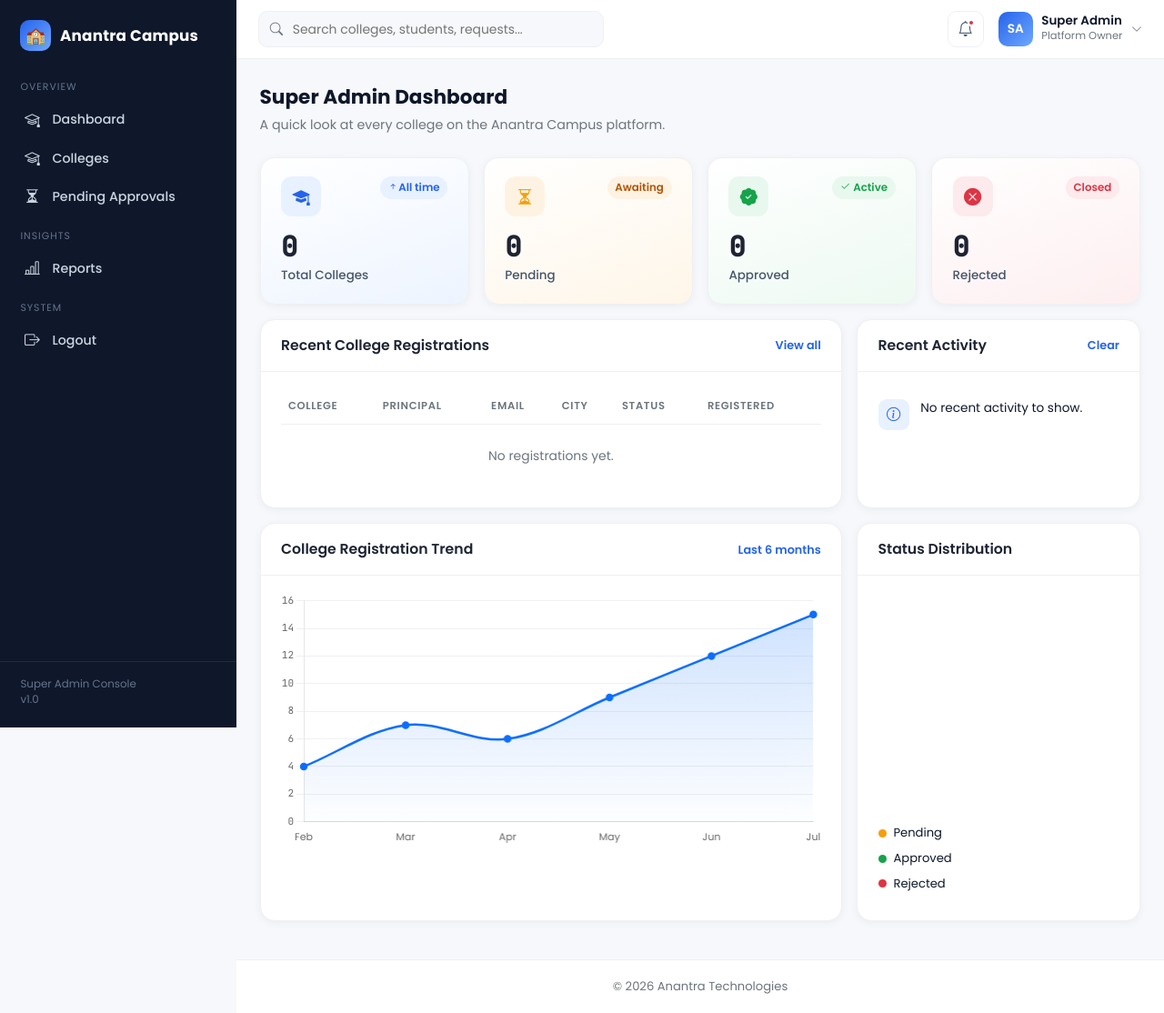
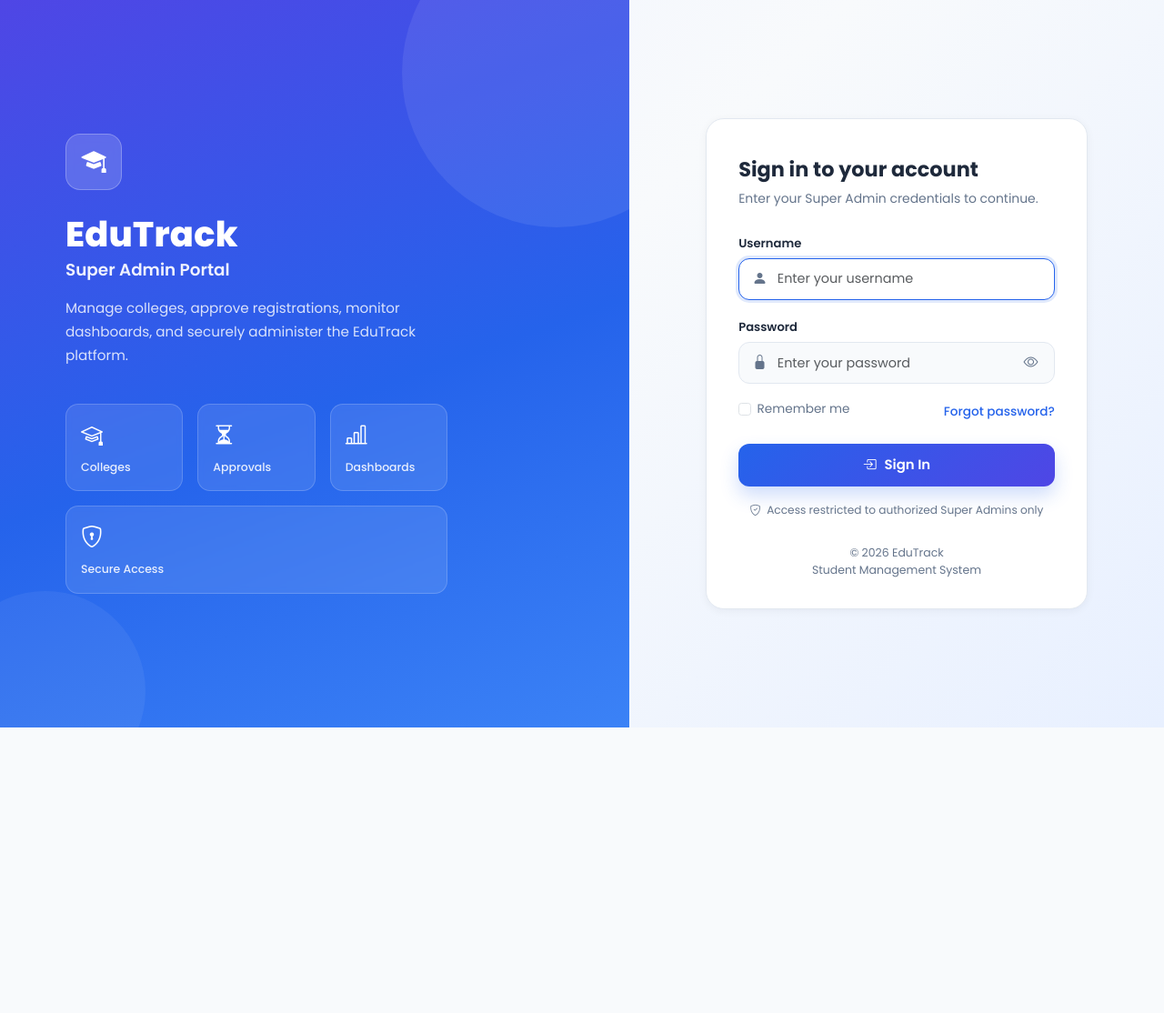
Before and after one commit to Solanki777/Anantra, a Django app: page /superadmin/ in a window 1280 px wide. Shown: the whole page at 91% size. After the commit the page ends 800 px from the top, so only its background shows below. Run offline with Django 5.2, Linux system fonts and the light colour scheme; data that the repository does not hold is empty; a map, chart or similar area stays blank.

Commit message:
superamdin in college

```diff
--- /dev/null
+++ b/superadmin/templates/login.html
@@ -0,0 +1,528 @@
+{% load static %}
+<!DOCTYPE html>
+<html lang="en">
+<head>
+    <meta charset="UTF-8">
+    <meta name="viewport" content="width=device-width, initial-scale=1.0">
+    <title>Super Admin Login | EduTrack</title>
+
+    <!-- Bootstrap 5 CSS (CDN) -->
+    <link href="https://cdn.jsdelivr.net/npm/bootstrap@5.3.3/dist/css/bootstrap.min.css" rel="stylesheet">
+
+    <!-- Bootstrap Icons (CDN) -->
+    <link rel="stylesheet" href="https://cdn.jsdelivr.net/npm/bootstrap-icons@1.11.3/font/bootstrap-icons.css">
+
+    <!-- Google Fonts: Poppins -->
+    <link rel="preconnect" href="https://fonts.googleapis.com">
+    <link href="https://fonts.googleapis.com/css2?family=Poppins:wght@400;500;600;700;800&display=swap" rel="stylesheet">
+
+    <style>
+        :root {
+            --et-primary: #2563eb;
+            --et-primary-dark: #1d4ed8;
+            --et-indigo: #4f46e5;
+            --et-text: #1e293b;
+            --et-text-soft: #64748b;
+            --et-border: #e2e8f0;
+            --et-bg-soft: #f8fafc;
+            --et-shadow: 0 2px 10px rgba(15, 23, 42, .05);
+            --et-shadow-hover: 0 20px 45px rgba(37, 99, 235, .16);
+        }
+
+        * { box-sizing: border-box; }
+
+        body {
+            margin: 0;
+            font-family: 'Poppins', sans-serif;
+            color: var(--et-text);
+            min-height: 100vh;
+            background: linear-gradient(135deg, #eef2ff 0%, #f8fafc 45%, #e8f0ff 100%);
+        }
+
+        /* ============ PAGE SHELL ============ */
+        .et-shell {
+            min-height: 100vh;
+            display: flex;
+            align-items: stretch;
+        }
+
+        /* ============ LEFT PANEL (desktop only) ============ */
+        .et-left {
+            flex: 1;
+            display: none;
+            flex-direction: column;
+            justify-content: center;
+            padding: 4rem 4.5rem;
+            position: relative;
+            overflow: hidden;
+            color: #fff;
+            background: linear-gradient(160deg, var(--et-indigo) 0%, var(--et-primary) 55%, #3b82f6 100%);
+        }
+
+        .et-left::before,
+        .et-left::after {
+            content: "";
+            position: absolute;
+            border-radius: 50%;
+            background: rgba(255,255,255,.08);
+        }
+        .et-left::before { width: 340px; height: 340px; top: -90px; right: -90px; }
+        .et-left::after { width: 220px; height: 220px; bottom: -70px; left: -60px; background: rgba(255,255,255,.06); }
+
+        .et-brand-mark {
+            width: 62px;
+            height: 62px;
+            border-radius: 16px;
+            background: rgba(255,255,255,.16);
+            border: 1px solid rgba(255,255,255,.25);
+            display: flex;
+            align-items: center;
+            justify-content: center;
+            font-size: 1.7rem;
+            margin-bottom: 1.6rem;
+            backdrop-filter: blur(4px);
+        }
+
+        .et-left h1 {
+            font-weight: 800;
+            font-size: 2.4rem;
+            margin: 0 0 .35rem;
+            letter-spacing: .2px;
+        }
+
+        .et-left h2 {
+            font-weight: 600;
+            font-size: 1.15rem;
+            margin: 0 0 1.1rem;
+            color: rgba(255,255,255,.92);
+        }
+
+        .et-left p {
+            font-size: .95rem;
+            line-height: 1.7;
+            color: rgba(255,255,255,.82);
+            max-width: 420px;
+            margin-bottom: 2.5rem;
+        }
+
+        .et-illustration {
+            display: flex;
+            gap: 1rem;
+            flex-wrap: wrap;
+            max-width: 420px;
+        }
+
+        .et-illustration .tile {
+            flex: 1 1 120px;
+            background: rgba(255,255,255,.10);
+            border: 1px solid rgba(255,255,255,.18);
+            border-radius: 14px;
+            padding: 1rem;
+            backdrop-filter: blur(3px);
+        }
+
+        .et-illustration .tile i {
+            font-size: 1.5rem;
+            margin-bottom: .5rem;
+            display: block;
+        }
+
+        .et-illustration .tile span {
+            font-size: .78rem;
+            font-weight: 500;
+            color: rgba(255,255,255,.88);
+            display: block;
+        }
+
+        @media (min-width: 992px) {
+            .et-left { display: flex; }
+        }
+
+        /* ============ RIGHT PANEL ============ */
+        .et-right {
+            flex: 1;
+            display: flex;
+            align-items: center;
+            justify-content: center;
+            padding: 2rem 1.25rem;
+        }
+
+        .et-login-card {
+            width: 100%;
+            max-width: 420px;
+            background: #fff;
+            border-radius: 20px;
+            border: 1px solid var(--et-border);
+            box-shadow: var(--et-shadow);
+            padding: 2.4rem 2.2rem 2rem;
+            transition: box-shadow .25s ease, transform .25s ease;
+            animation: et-fade-in .5s ease both;
+        }
+
+        .et-login-card:hover {
+            box-shadow: var(--et-shadow-hover);
+            transform: translateY(-2px);
+        }
+
+        @keyframes et-fade-in {
+            from { opacity: 0; transform: translateY(14px); }
+            to   { opacity: 1; transform: translateY(0); }
+        }
+
+        .et-mobile-brand {
+            display: flex;
+            align-items: center;
+            gap: .7rem;
+            margin-bottom: 1.6rem;
+        }
+        .et-mobile-brand .mark {
+            width: 44px; height: 44px; border-radius: 12px;
+            background: linear-gradient(135deg, var(--et-primary), var(--et-indigo));
+            color: #fff; display: flex; align-items: center; justify-content: center; font-size: 1.3rem;
+            flex: none;
+        }
+        .et-mobile-brand .name { font-weight: 700; font-size: 1.15rem; color: var(--et-text); line-height: 1.1; }
+        .et-mobile-brand .tag { font-size: .78rem; color: var(--et-text-soft); font-weight: 500; }
+
+        @media (min-width: 992px) {
+            .et-mobile-brand { display: none; }
+        }
+
+        .et-form-title {
+            font-weight: 700;
+            font-size: 1.4rem;
+            margin-bottom: .3rem;
+            color: var(--et-text);
+        }
+        .et-form-sub {
+            font-size: .87rem;
+            color: var(--et-text-soft);
+            margin-bottom: 1.6rem;
+        }
+
+        .et-input-group {
+            position: relative;
+            margin-bottom: 1.1rem;
+        }
+
+        .et-input-group label {
+            font-size: .82rem;
+            font-weight: 600;
+            color: var(--et-text);
+            margin-bottom: .4rem;
+            display: inline-block;
+        }
+
+        .et-input-wrap { position: relative; }
+
+        .et-input-wrap i.et-leading-icon {
+            position: absolute;
+            left: .95rem;
+            top: 50%;
+            transform: translateY(-50%);
+            color: var(--et-text-soft);
+            font-size: 1rem;
+            pointer-events: none;
+        }
+
+        .et-input-wrap .form-control {
+            padding: .7rem .9rem .7rem 2.6rem;
+            border-radius: 12px;
+            border: 1px solid var(--et-border);
+            font-size: .9rem;
+            background: var(--et-bg-soft);
+            transition: box-shadow .15s ease, border-color .15s ease, background .15s ease;
+        }
+
+        .et-input-wrap .form-control:focus {
+            outline: none;
+            border-color: var(--et-primary);
+            box-shadow: 0 0 0 3px rgba(37,99,235,.14);
+            background: #fff;
+        }
+
+        .et-input-wrap .form-control.is-invalid {
+            border-color: #dc3545;
+            background-image: none;
+        }
+
+        .et-toggle-password {
+            position: absolute;
+            right: .85rem;
+            top: 50%;
+            transform: translateY(-50%);
+            border: none;
+            background: transparent;
+            color: var(--et-text-soft);
+            font-size: 1rem;
+            cursor: pointer;
+            padding: .2rem .3rem;
+        }
+        .et-toggle-password:hover { color: var(--et-primary); }
+        .et-toggle-password:focus-visible { outline: 2px solid var(--et-primary); outline-offset: 2px; border-radius: 6px; }
+
+        .et-row-between {
+            display: flex;
+            align-items: center;
+            justify-content: space-between;
+            margin-bottom: 1.4rem;
+            font-size: .85rem;
+        }
+
+        .et-row-between .form-check-label { color: var(--et-text-soft); }
+
+        .et-forgot-link { color: var(--et-primary); font-weight: 500; text-decoration: none; }
+        .et-forgot-link:hover { text-decoration: underline; }
+
+        .et-submit-btn {
+            width: 100%;
+            border: none;
+            border-radius: 12px;
+            padding: .75rem 1rem;
+            font-weight: 600;
+            font-size: .93rem;
+            background: linear-gradient(135deg, var(--et-primary), var(--et-indigo));
+            color: #fff;
+            display: flex;
+            align-items: center;
+            justify-content: center;
+            gap: .55rem;
+            transition: transform .15s ease, box-shadow .15s ease, opacity .15s ease;
+            box-shadow: 0 10px 20px rgba(37,99,235,.22);
+        }
+        .et-submit-btn:hover { transform: translateY(-1px); box-shadow: 0 14px 26px rgba(37,99,235,.28); color:#fff; }
+        .et-submit-btn:active { transform: translateY(0); }
+        .et-submit-btn:disabled { opacity: .75; cursor: not-allowed; transform: none; }
+
+        .et-spinner {
+            display: none;
+            width: 1rem;
+            height: 1rem;
+            border: .16rem solid rgba(255,255,255,.5);
+            border-top-color: #fff;
+            border-radius: 50%;
+            animation: et-spin .7s linear infinite;
+        }
+        @keyframes et-spin { to { transform: rotate(360deg); } }
+
+        .et-footer {
+            text-align: center;
+            margin-top: 1.8rem;
+            font-size: .78rem;
+            color: var(--et-text-soft);
+            line-height: 1.5;
+        }
+
+        .et-alert {
+            border-radius: 12px;
+            font-size: .85rem;
+            border: none;
+        }
+
+        .et-secure-note {
+            display: flex;
+            align-items: center;
+            gap: .4rem;
+            justify-content: center;
+            font-size: .76rem;
+            color: var(--et-text-soft);
+            margin-top: 1.1rem;
+        }
+    </style>
+</head>
+<body>
+
+    <div class="et-shell">
+
+        <!-- ============ LEFT BRANDING PANEL (desktop) ============ -->
+        <div class="et-left">
+            <div class="et-brand-mark">
+                <i class="bi bi-mortarboard-fill"></i>
+            </div>
+            <h1>EduTrack</h1>
+            <h2>Super Admin Portal</h2>
+            <p>
+                Manage colleges, approve registrations, monitor dashboards,
+                and securely administer the EduTrack platform.
+            </p>
+
+            <!-- Simple illustration placeholder built from Bootstrap Icons -->
+            <div class="et-illustration">
+                <div class="tile">
+                    <i class="bi bi-mortarboard"></i>
+                    <span>Colleges</span>
+                </div>
+                <div class="tile">
+                    <i class="bi bi-hourglass-split"></i>
+                    <span>Approvals</span>
+                </div>
+                <div class="tile">
+                    <i class="bi bi-bar-chart-line"></i>
+                    <span>Dashboards</span>
+                </div>
+                <div class="tile">
+                    <i class="bi bi-shield-lock"></i>
+                    <span>Secure Access</span>
+                </div>
+            </div>
+        </div>
+
+        <!-- ============ RIGHT LOGIN PANEL ============ -->
+        <div class="et-right">
+            <div class="et-login-card">
+
+                <!-- Brand shown only on mobile / tablet -->
+                <div class="et-mobile-brand">
+                    <div class="mark"><i class="bi bi-mortarboard-fill"></i></div>
+                    <div>
+                        <div class="name">EduTrack</div>
+                        <div class="tag">Super Admin Portal</div>
+                    </div>
+                </div>
+
+                <div class="et-form-title">Sign in to your account</div>
+                <p class="et-form-sub">Enter your Super Admin credentials to continue.</p>
+
+                <!-- ============ DJANGO MESSAGES ============ -->
+                {% if messages %}
+                    {% for message in messages %}
+                        <div class="alert et-alert
+                            {% if message.tags == 'error' %}alert-danger
+                            {% elif message.tags == 'success' %}alert-success
+                            {% elif message.tags == 'warning' %}alert-warning
+                            {% else %}alert-info{% endif %}
+                            alert-dismissible fade show" role="alert">
+                            <i class="bi
+                                {% if message.tags == 'error' %}bi-x-circle
+                                {% elif message.tags == 'success' %}bi-check-circle
+                                {% elif message.tags == 'warning' %}bi-exclamation-triangle
+                                {% else %}bi-info-circle{% endif %} me-2"></i>
+                            {{ message }}
+                            <button type="button" class="btn-close" data-bs-dismiss="alert" aria-label="Close"></button>
+                        </div>
+                    {% endfor %}
+                {% endif %}
+
+                <!-- ============ LOGIN FORM ============ -->
+                <form method="POST" action="" id="etLoginForm" novalidate>
+                    {% csrf_token %}
+
+                    <div class="et-input-group">
+                        <label for="id_username">Username</label>
+                        <div class="et-input-wrap">
+                            <i class="bi bi-person-fill et-leading-icon"></i>
+                            <input
+                                type="text"
+                                name="username"
+                                id="id_username"
+                                class="form-control"
+                                placeholder="Enter your username"
+                                autocomplete="username"
+                                autofocus
+                                required
+                                aria-required="true">
+                        </div>
+                    </div>
+
+                    <div class="et-input-group">
+                        <label for="id_password">Password</label>
+                        <div class="et-input-wrap">
+                            <i class="bi bi-lock-fill et-leading-icon"></i>
+                            <input
+                                type="password"
+                                name="password"
+                                id="id_password"
+                                class="form-control"
+                                placeholder="Enter your password"
+                                autocomplete="current-password"
+                                required
+                                aria-required="true">
+                            <button type="button" class="et-toggle-password" id="etTogglePassword" aria-label="Show password" aria-pressed="false">
+                                <i class="bi bi-eye" id="etToggleIcon"></i>
+                            </button>
+                        </div>
+                    </div>
+
+                    <div class="et-row-between">
+                        <div class="form-check">
+                            <input class="form-check-input" type="checkbox" id="etRememberMe" name="remember_me">
+                            <label class="form-check-label" for="etRememberMe">Remember me</label>
+                        </div>
+                        <a href="#" class="et-forgot-link">Forgot password?</a>
+                    </div>
+
+                    <button type="submit" class="et-submit-btn" id="etSubmitBtn">
+                        <span class="et-spinner" id="etSpinner" aria-hidden="true"></span>
+                        <i class="bi bi-box-arrow-in-right" id="etSubmitIcon"></i>
+                        <span id="etSubmitLabel">Sign In</span>
+                    </button>
+
+                    <div class="et-secure-note">
+                        <i class="bi bi-shield-check"></i>
+                        Access restricted to authorized Super Admins only
+                    </div>
+                </form>
+
+                <div class="et-footer">
+                    &copy; 2026 EduTrack<br>
+                    Student Management System
+                </div>
+
+            </div>
+        </div>
+
+    </div>
+
+    <!-- Bootstrap Bundle (for alert dismiss) -->
+    <script src="https://cdn.jsdelivr.net/npm/bootstrap@5.3.3/dist/js/bootstrap.bundle.min.js"></script>
+
+    <script>
+        // ============ PASSWORD SHOW/HIDE TOGGLE ============
+        const toggleBtn = document.getElementById('etTogglePassword');
+        const toggleIcon = document.getElementById('etToggleIcon');
+        const passwordInput = document.getElementById('id_password');
+
+        toggleBtn.addEventListener('click', function () {
+            const isHidden = passwordInput.type === 'password';
+            passwordInput.type = isHidden ? 'text' : 'password';
+            toggleIcon.classList.toggle('bi-eye', !isHidden);
+            toggleIcon.classList.toggle('bi-eye-slash', isHidden);
+            toggleBtn.setAttribute('aria-pressed', String(isHidden));
+            toggleBtn.setAttribute('aria-label', isHidden ? 'Hide password' : 'Show password');
+        });
+
+        // ============ LOADING SPINNER ON SUBMIT ============
+        const form = document.getElementById('etLoginForm');
+        const submitBtn = document.getElementById('etSubmitBtn');
+        const spinner = document.getElementById('etSpinner');
+        const submitIcon = document.getElementById('etSubmitIcon');
+        const submitLabel = document.getElementById('etSubmitLabel');
+
+        form.addEventListener('submit', function (e) {
+            // Basic HTML5 validation gate before showing the spinner
+            if (!form.checkValidity()) {
+                e.preventDefault();
+                form.classList.add('was-validated');
+                return;
+            }
+            submitBtn.disabled = true;
+            spinner.style.display = 'inline-block';
+            submitIcon.style.display = 'none';
+            submitLabel.textContent = 'Signing In...';
+        });
+
+        // ============ ENTER KEY SUBMITS FORM ============
+        // (native form behavior already supports this; kept explicit for clarity
+        // and to guarantee it works even if inputs are dynamically added later)
+        form.querySelectorAll('input').forEach(function (input) {
+            input.addEventListener('keydown', function (e) {
+                if (e.key === 'Enter') {
+                    e.preventDefault();
+                    form.requestSubmit ? form.requestSubmit() : form.submit();
+                }
+            });
+        });
+    </script>
+
+</body>
+</html>
--- a/superadmin/templates/sidebar/sidebar.html
+++ b/superadmin/templates/sidebar/sidebar.html
@@ -128,7 +128,7 @@
         <a href="#" class="nav-link"><i class="bi bi-bar-chart-line"></i> Reports</a>
 
         <div class="ac-nav-section-label">System</div>
-        <a href="#" class="nav-link"><i class="bi bi-box-arrow-right"></i> Logout</a>
+        <a href="{% url 'super_admin_logout' %}" class="nav-link"><i class="bi bi-box-arrow-right"></i> Logout</a>
     </nav>
 
     <div class="ac-sidebar-footer">
--- a/superadmin/urls.py
+++ b/superadmin/urls.py
@@ -2,30 +2,20 @@ from django.urls import path
 from . import views
 
 urlpatterns = [
-    path("", views.dashboard, name="superadmin_dashboard"),
-    path("pending_colleges/", views.pending_colleges, name="pending_colleges"),
-    path(
-    "college/<int:id>/",
-    views.college_details,
-    name = "college_details"),
-    path(
-        "approve/<int:id>",
-        views.approve_college,
-        name="approve_college",
-    ),
+    # Authentication
+    path("", views.login_view, name="super_admin_login"),
+    path("logout/", views.logout_view, name="super_admin_logout"),
 
-    path(
-    "reject/<int:id>/",
-    views.reject_college,
-    name="reject_college",
-    ),
+    # Dashboard
+    path("dashboard/", views.dashboard, name="superadmin_dashboard"),
 
+    # College Management
+    path("pending/", views.pending_colleges, name="pending_colleges"),
     path("colleges/", views.list_colleges, name="colleges_list"),
+    path("colleges/<str:status>/", views.list_colleges, name="colleges_list_status"),
+    path("college/<int:id>/", views.college_details, name="college_details"),
 
-    path(
-        "colleges/<str:status>/",
-        views.list_colleges,
-        name="colleges_list_status",
-    ),
-
+    # Actions
+    path("college/<int:id>/approve/", views.approve_college, name="approve_college"),
+    path("college/<int:id>/reject/", views.reject_college, name="reject_college"),
 ]
--- a/superadmin/views.py
+++ b/superadmin/views.py
@@ -1,10 +1,45 @@
 from django.shortcuts import render, get_object_or_404,redirect
 from colleges.models import College
 from django.contrib import messages
-from django.core.paginator import Paginator, EmptyPage, PageNotAnInteger
+from django.core.paginator import Paginator
 from django.db.models import Q
+from django.contrib.auth import authenticate,login ,logout
+from django.contrib.auth.decorators import login_required
+from django.http import HttpResponseForbidden
 
+
+def login_view(request):
+    if request.user.is_authenticated:
+        return redirect("superadmin_dashboard")
+
+    if request.method == "POST":
+        username = request.POST.get("username")
+        password = request.POST.get("password")
+
+        user = authenticate(
+            request,
+            username = username,
+            password = password
+        )
+
+        if user and user.is_superuser:
+            login(request,user)
+            return redirect("superadmin_dashboard")
+
+        messages.error(request,"Invalid Super Admin Credentilas.")
+
+    return render(request,"login.html")
+
+@login_required
+def logout_view(request):
+    logout(request)
+    return redirect("super_admin_login")
+
+
+@login_required
 def dashboard(request):
+    if not request.user.is_superuser:
+        return HttpResponseForbidden("Access Denied")
     total_colleges = College.objects.count()
 
     pending_colleges = College.objects.filter(
@@ -32,6 +67,7 @@ def dashboard(request):
         context,
     )
 
+@login_required
 def pending_colleges(request):
     colleges = College.objects.filter(
         status="pending").order_by("-created_at")
@@ -46,6 +82,7 @@ def pending_colleges(request):
         context,
     )
 
+@login_required
 def college_details(request,id):
     college = get_object_or_404(College,id=id)
 
@@ -58,6 +95,7 @@ def college_details(request,id):
         context,
     )
 
+@login_required
 def approve_college(request,id):
     college = get_object_or_404(College,id=id)
 
@@ -70,6 +108,7 @@ def approve_college(request,id):
     )
     return redirect("pending_colleges")
 
+@login_required
 def reject_college(request,id):
     college = get_object_or_404(College,id=id)
 
@@ -82,12 +121,9 @@ def reject_college(request,id):
     )
     return redirect("pending_colleges")
 
-from django.shortcuts import render
-from django.core.paginator import Paginator
-from django.db.models import Q
-from colleges.models import College
 
 
+@login_required
 def list_colleges(request, status=None):
     colleges = College.objects.all().order_by("-created_at")
 
```
